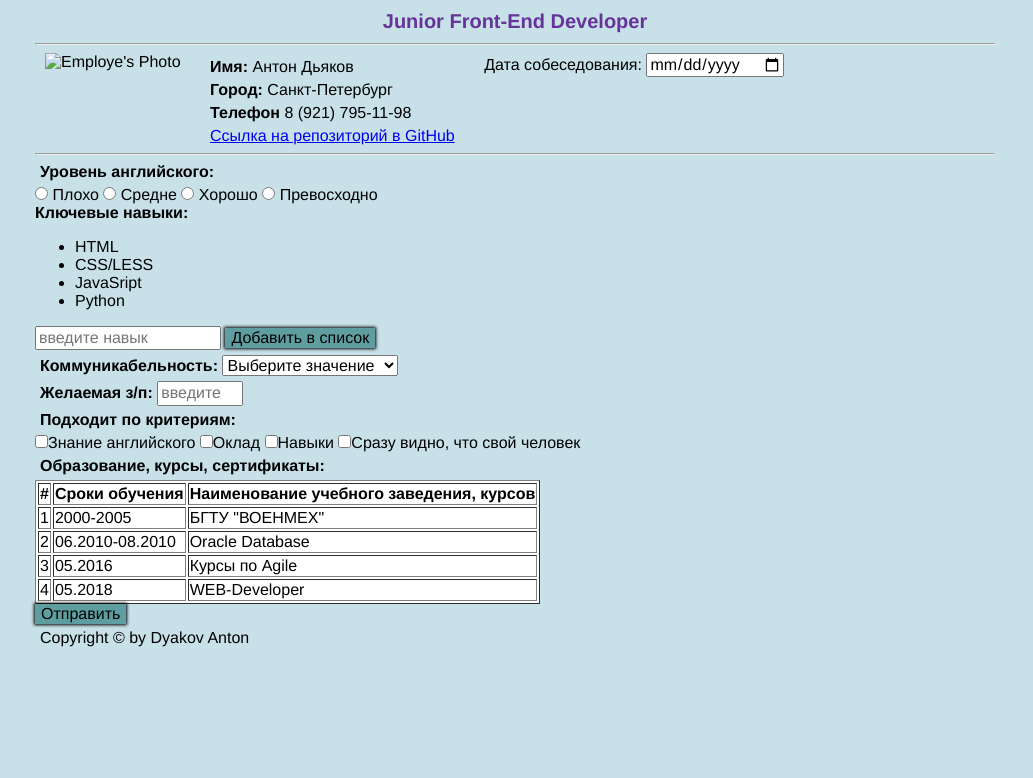
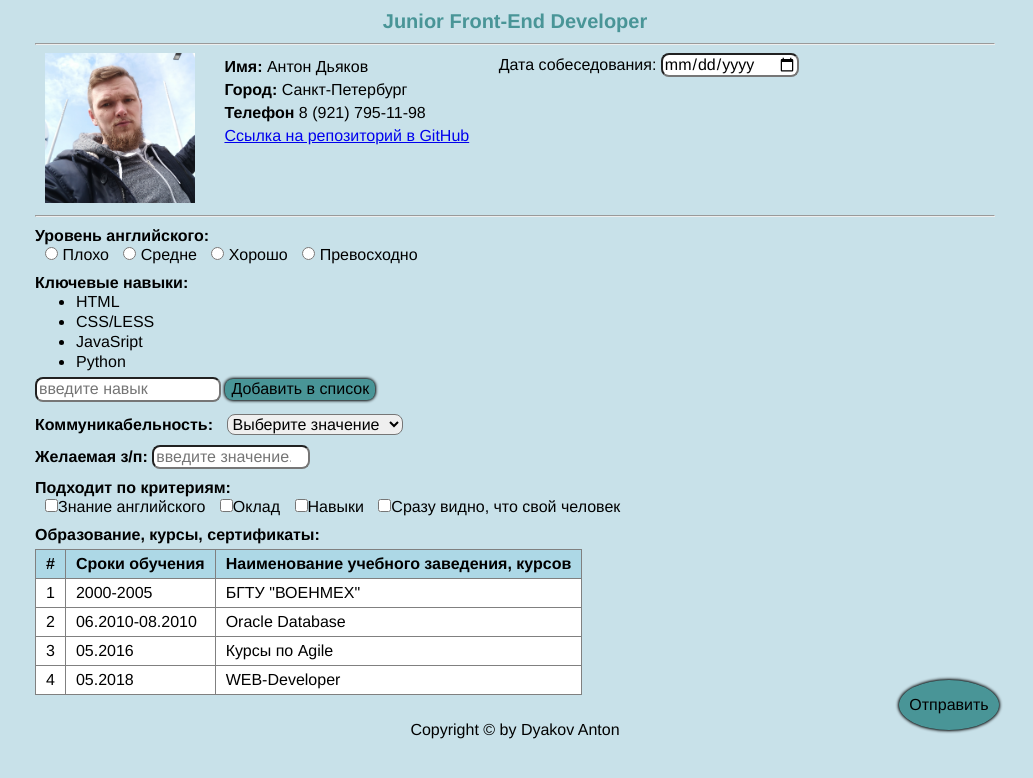
Before and after one commit to dyakant/html, a plain HTML site: page hr-form/hr_form.html in a window 1280 px wide. Shown: the whole page, without its empty margins (125-1158 px from the left). Drawn offline with Linux system fonts and the light colour scheme.

Commit message:
new homework

```diff
--- a/hr-form/css/_buttons.scss
+++ b/hr-form/css/_buttons.scss
@@ -1,5 +1,34 @@
 input[type="submit"] {
 	border: 0;
 	box-shadow: 0 0 3px 1px;
-    background-color: cadetblue;
+    background-color: $button-color;
 }
+
+input[type="radio"],
+select,
+input[type="checkbox"] {
+	margin-left: 10px;
+	margin-top: 2px;
+}
+
+input, select {
+	border-radius: 8px;
+	cursor:pointer;
+}
+
+input[type="number"] {
+    width: 150px;
+	text-align: right;
+}
+
+#send-form {
+    width: 100px;
+    height: 50px;
+    border-radius: 50%;
+    margin: 0;
+    padding: 0;
+    position: fixed;
+    top: 85%;
+    left: 80%;
+    background-color: $button-color;
+}
--- a/hr-form/css/_common.scss
+++ b/hr-form/css/_common.scss
@@ -8,126 +8,69 @@ body {
     h1{
         margin: 10px;
         font-size: 20px;
-        color: rebeccapurple;
+        color: $button-color;
         text-align: center;
     }
 
     b {
         font-weight: bold;
     }
+
     p, a {
         margin: 5px;
     }
+
     .empl-info-el {
         display: inline-block;
         vertical-align:top;
         margin: 0 10px;
     }
+
     img{width: 150px;}
 
+
+    ul {
+        margin: 0;
     }
 
-// .empl-info {
-//     padding-bottom: 0px;}
+    .empl-detail {
+        div {
+            margin: 10px 0;
+        }
 
-// hr {
-//     padding:0px;
-// }
+        li {
+            padding: 1px;
+        }
 
-// .empl-info-el {
-//     display: inline-block;
-//     vertical-align:top;
-//     margin: 10px;
-// }
+        .key-skills {
+            .add-skill {
+                margin-top: 5px;
+            }
+        }
+    }
 
-// .empl-info-el>img{width: 150px;}
+    table {
+        margin-top: 5px;
+        border-collapse: collapse;
+    }
 
-// div>p:first-child {margin-top: 0px;}
+    td, th {
+        padding: 5px 10px;
+    }
 
-// input, select {
-// 	border-radius: 8px;
-// 	cursor:pointer;
-// }
+    th {
+    	background-color: $table-header;
+    }
 
-// input[type="submit"] {
-// 	border: 0;
-// 	box-shadow: 0 0 3px 1px;
-//     background-color: cadetblue;
-// }
+    footer{
+        height: 50px;
+        text-align: center;
+        display:table;
+        width: 100%;
+    }
 
-// input[type="submit"]:hover {
-//     background-color: #c4dbdc;
-// }
-
-// input[type="number"] {
-//     width: 150px;
-// 	text-align: right;
-// }
-
-// .criteria>p, .english>p, .education>p {
-//     margin-bottom:5px;
-// }
-
-// .english, .criteria {
-//     margin-bottom: 10px;
-// }
-
-// .date {
-//     text-align: right;
-// }
-
-// table {
-//     border-collapse: collapse;
-// }
-
-// td, th {
-//     padding: 5px 10px;
-// }
-
-// th {
-// 	background-color: lightblue;
-// }
-
-// tr:hover {
-// 	background-color: #d8ecf3;
-// }
-
-// li{
-//     padding: 5px;
-// }
-
-// ul{
-//     margin:0px;
-// }
-
-// .key-skills{
-//     margin: 0px;
-// }
-
-// #send-form {
-//     width: 70px;
-//     height: 70px;
-//     border-radius: 50%;
-//     margin: 0;
-//     padding: 0;
-//     position: fixed;
-//     top: 85%;
-//     left: 80%;
-//     background-color: rosybrown;
-// }
-
-// #send-form:hover {
-//     background-color: #5e56d4;
-// }
-
-// footer{
-//     height: 50px;
-//     text-align: center;
-//     display:table;
-//     width: 100%;
-// }
-
-// footer p{
-//     display:table-cell;
-//     vertical-align: middle;
-// }
+    footer p{
+        display:table-cell;
+        vertical-align: middle;
+    }
+}
--- /dev/null
+++ b/hr-form/css/_cosmetic.scss
@@ -0,0 +1,8 @@
+input[type="submit"]:hover,
+#send-form:hover {
+    background-color: $active-color;
+}
+
+tr:hover {
+    background-color: $row-active-color;
+}
--- a/hr-form/css/main.scss
+++ b/hr-form/css/main.scss
@@ -2,6 +2,11 @@
 
 $font-stack : Helvetica, sans-serif;
 $primary-color: rgb(200,225,233);
+$button-color: rgb(73, 149, 151);
+$active-color: #d8ecf3; //rgb(126, 180, 182);
+$table-header: lightblue;
+$row-active-color: #d8ecf3;
 
 @import 'common';
 @import 'buttons';
+@import 'cosmetic';
--- a/hr-form/hr_form.html
+++ b/hr-form/hr_form.html
@@ -15,7 +15,7 @@
     <hr>
     <div class="empl-info">
         <div class="empl-info-el">
-            <img src="img/photo.jpg" alt="Employe's Photo">
+            <img src="../img/photo.jpg" alt="Employe's Photo">
         </div>
         <div class="empl-info-el">
             <p>
@@ -37,9 +37,7 @@
     <hr>
     <div class="empl-detail">
         <div class="english">
-            <p>
-                <b>Уровень английского:</b>
-            </p>
+            <b>Уровень английского:</b><br>
             <input type="radio" name="lang" value="bad">
             <span>Плохо</span>
             <input type="radio" name="lang" value="middle">
@@ -49,7 +47,7 @@
             <input type="radio" name="lang" value="perfect">
             <span>Превосходно</span>
         </div>
-        <span class="key-skills">
+        <div class="key-skills">
             <b>Ключевые навыки:</b>
             <ul>
                 <li>HTML</li>
@@ -57,10 +55,12 @@
                 <li>JavaSript</li>
                 <li>Python</li>
             </ul>
-            <input type="text" placeholder="введите навык">
-            <input type="submit" value="Добавить в список">
-        </span>
-        <p>
+            <div class="add-skill">
+                <input type="text" placeholder="введите навык">
+                <input type="submit" value="Добавить в список">
+            </div>
+        </div>
+        <div>
             <b>Коммуникабельность:</b>
             <select name="social">
                 <option selected>Выберите значение</option>
@@ -69,26 +69,20 @@
                 <option value="s3">Общительный</option>
                 <option value="s4">Нейтральный</option>
             </select>
-        </p>
-        <p>
+        </div>
+        <div>
             <b>Желаемая з/п:</b>
             <input type="number" placeholder="введите значение..." step="1000" min="0" max="1000000">
-        </p>
+        </div>
         <div class="criteria">
-            <p>
-                <b>Подходит по критериям:</b>
-            </p>
-
-
+            <b>Подходит по критериям:</b><br>
             <input type="checkbox" name="criteria" value="english">Знание английского
             <input type="checkbox" name="criteria" value="salary">Оклад
             <input type="checkbox" name="criteria" value="experience">Навыки
             <input type="checkbox" name="criteria" value="buddy">Сразу видно, что свой человек
         </div>
         <div class="education">
-            <p>
-                <b>Образование, курсы, сертификаты:</b>
-            </p>
+            <b>Образование, курсы, сертификаты:</b>
             <table border=1 bgcolor="white">
                 <tr>
                     <th>#</th>
```
Also changed, not shown: hr-form/css/main.css, 1 other file. Lines whose indentation alone changed are shown as unchanged.
